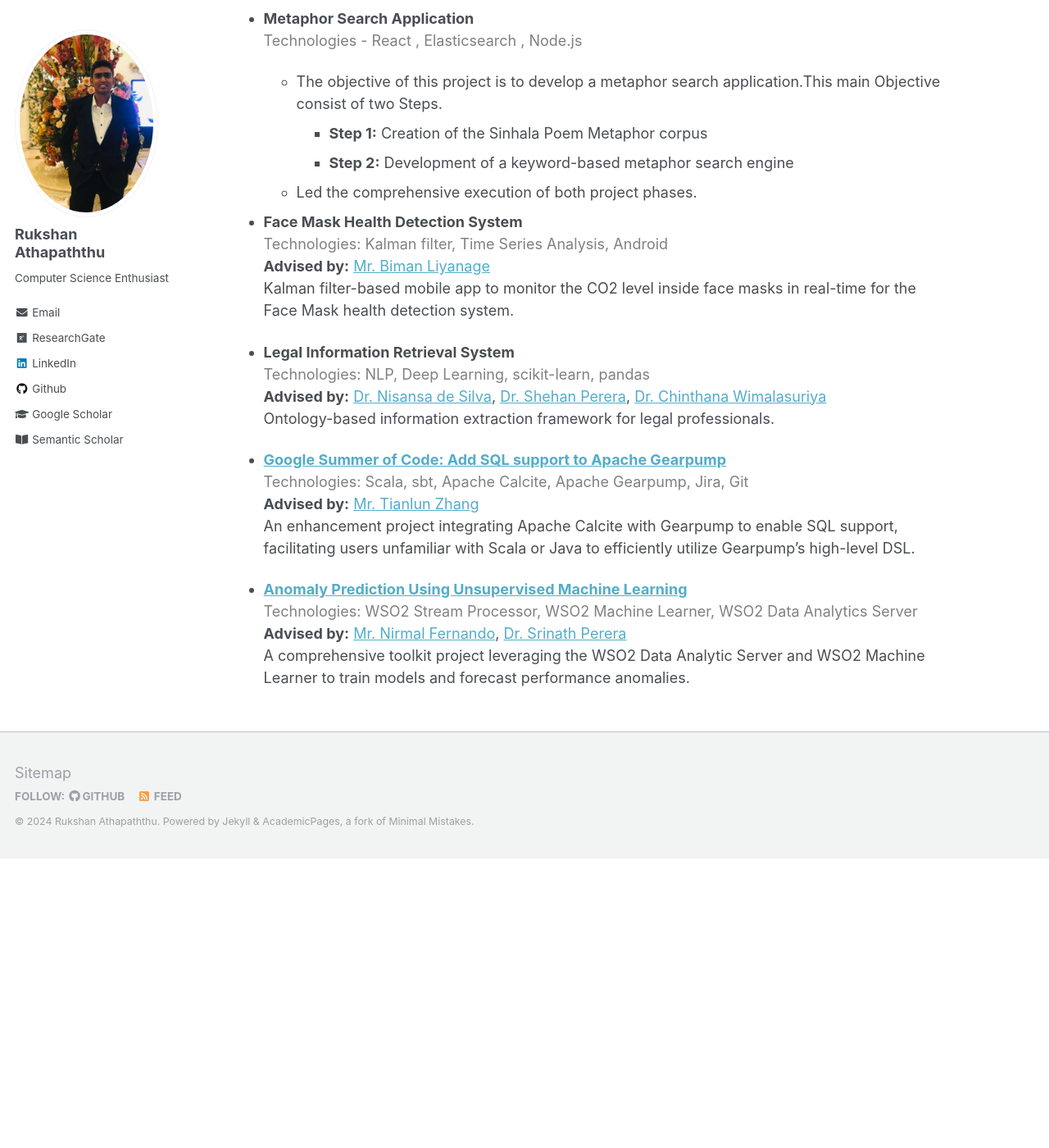
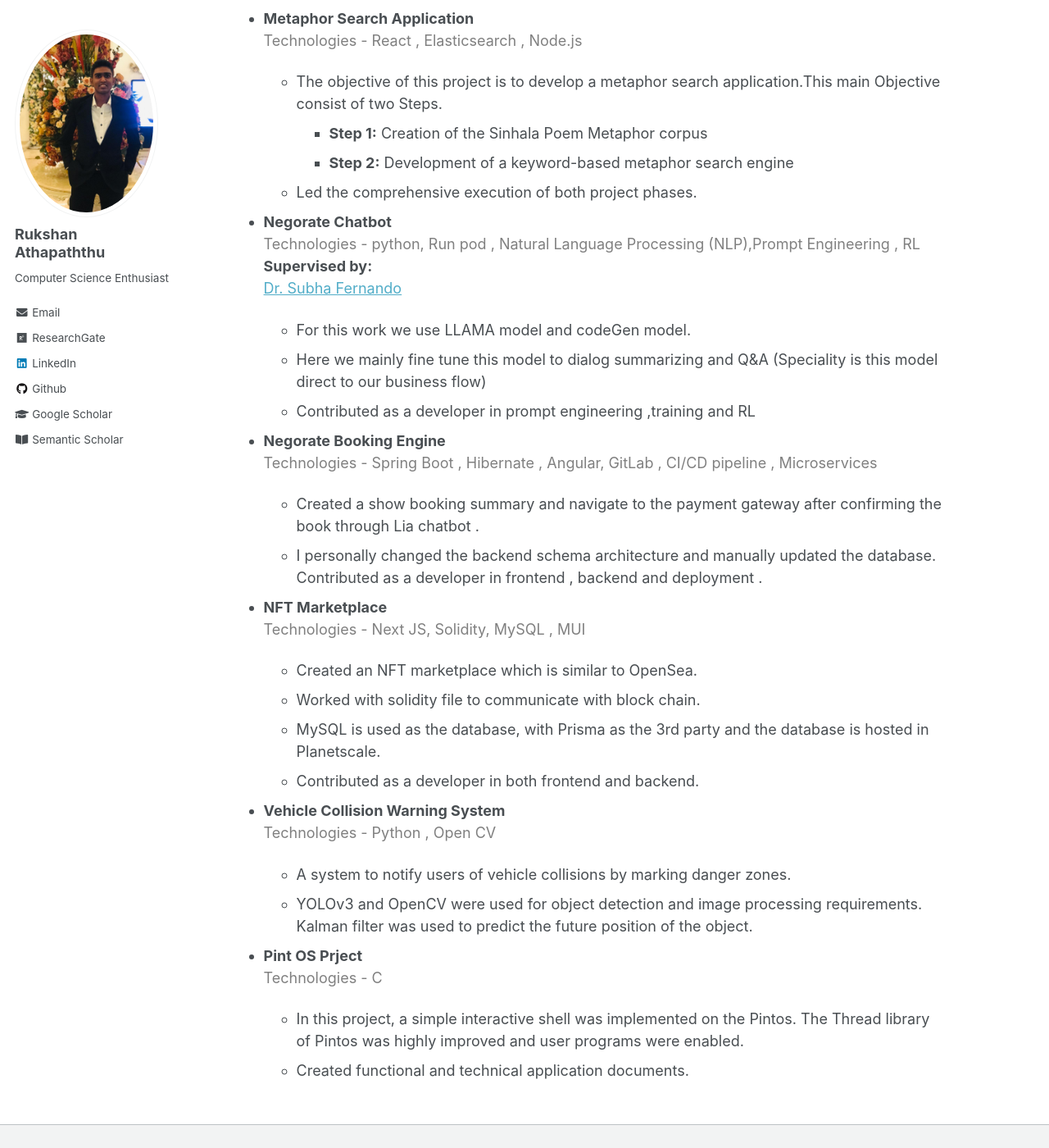
Before and after one commit to athapaththuamsrb/athapathtuamsrb.github.io, a Jekyll site: the page built from _pages/projects.md, in a window 1280 px wide and 1400 px high, scrolled down 1217 px. Shown: the whole window at 82% size. Built offline with Jekyll 4.4.1, drawn with Linux system fonts in a browser that asks for light colours; before the commit the page ends 2264 px from its top, so only the background shows below that.

Commit message:
add all projects

```diff
--- a/_pages/projects.md
+++ b/_pages/projects.md
@@ -42,22 +42,38 @@ author_profile: true
     - **Step 2:** Development of a keyword-based metaphor search engine
   - Led the comprehensive execution of both project phases.
 
-- **Face Mask Health Detection System**
-  <span style="color:gray;">Technologies: Kalman filter, Time Series Analysis, Android</span>
-  **Advised by:** [Mr. Biman Liyanage](https://www.forbes.com/profile/biman-liyanage/)
-  Kalman filter-based mobile app to monitor the CO2 level inside face masks in real-time for the Face Mask health detection system.
+- **Negorate Chatbot**
+   <span style="color:gray;">Technologies - python, Run pod , Natural Language Processing (NLP),Prompt Engineering , RL</span>
+  **Supervised by:**
+   [Dr. Subha Fernando](https://uom.lk/staff/Fernando.KSD)
 
-- **Legal Information Retrieval System**
-  <span style="color:gray;">Technologies: NLP, Deep Learning, scikit-learn, pandas</span>
-  **Advised by:** [Dr. Nisansa de Silva](https://nisansads.staff.uom.lk/), [Dr. Shehan Perera](https://uom.lk/staff/Perera.AS), [Dr. Chinthana Wimalasuriya](https://uom.lk/datasearch/members/dr-chinthana-wimalasuriya)
-  Ontology-based information extraction framework for legal professionals.
+  - For this work we use LLAMA model and codeGen model.
+  - Here we mainly fine tune this model to dialog summarizing and Q&A (Speciality is this model direct to our business flow)
+  - Contributed as a developer in prompt engineering ,training and RL
 
-- **[Google Summer of Code: Add SQL support to Apache Gearpump](https://summerofcode.withgoogle.com/archive/2017/projects/6359040665845760)**
-  <span style="color:gray;">Technologies: Scala, sbt, Apache Calcite, Apache Gearpump, Jira, Git</span>
-  **Advised by:** [Mr. Tianlun Zhang](https://github.com/manuzhang)
-  An enhancement project integrating Apache Calcite with Gearpump to enable SQL support, facilitating users unfamiliar with Scala or Java to efficiently utilize Gearpump's high-level DSL.
+- **Negorate Booking Engine**
+   <span style="color:gray;">Technologies - Spring Boot , Hibernate , Angular, GitLab , CI/CD pipeline , Microservices</span>
 
-- **[Anomaly Prediction Using Unsupervised Machine Learning](https://github.com/wso2-incubator/automatic-anomaly-detection)**
-  <span style="color:gray;">Technologies: WSO2 Stream Processor, WSO2 Machine Learner, WSO2 Data Analytics Server</span>
-  **Advised by:** [Mr. Nirmal Fernando](https://wso2.com/about/team/nirmal-fernando/), [Dr. Srinath Perera](https://wso2.com/about/team/srinath-perera/)
-  A comprehensive toolkit project leveraging the WSO2 Data Analytic Server and WSO2 Machine Learner to train models and forecast performance anomalies.
+  - Created a show booking summary and navigate to the payment gateway after confirming the book through Lia chatbot .
+  - I personally changed the backend schema architecture and manually updated the database.
+    Contributed as a developer in frontend , backend and deployment .
+
+- **NFT Marketplace**
+  <span style="color:gray;">Technologies - Next JS, Solidity, MySQL , MUI</span>
+
+  - Created an NFT marketplace which is similar to OpenSea.
+  - Worked with solidity file to communicate with block chain.
+  - MySQL is used as the database, with Prisma as the 3rd party and the database is hosted in Planetscale.
+  - Contributed as a developer in both frontend and backend.
+
+- **Vehicle Collision Warning System**
+   <span style="color:gray;">Technologies - Python , Open CV</span>
+
+  - A system to notify users of vehicle collisions by marking danger zones.
+  - YOLOv3 and OpenCV were used for object detection and image processing requirements. Kalman filter was used to predict the future position of the object.
+
+- **Pint OS Prject**
+  <span style="color:gray;">Technologies - C</span>
+
+  - In this project, a simple interactive shell was implemented on the Pintos. The Thread library of Pintos was highly improved and user programs were enabled.
+  - Created functional and technical application documents.
```
